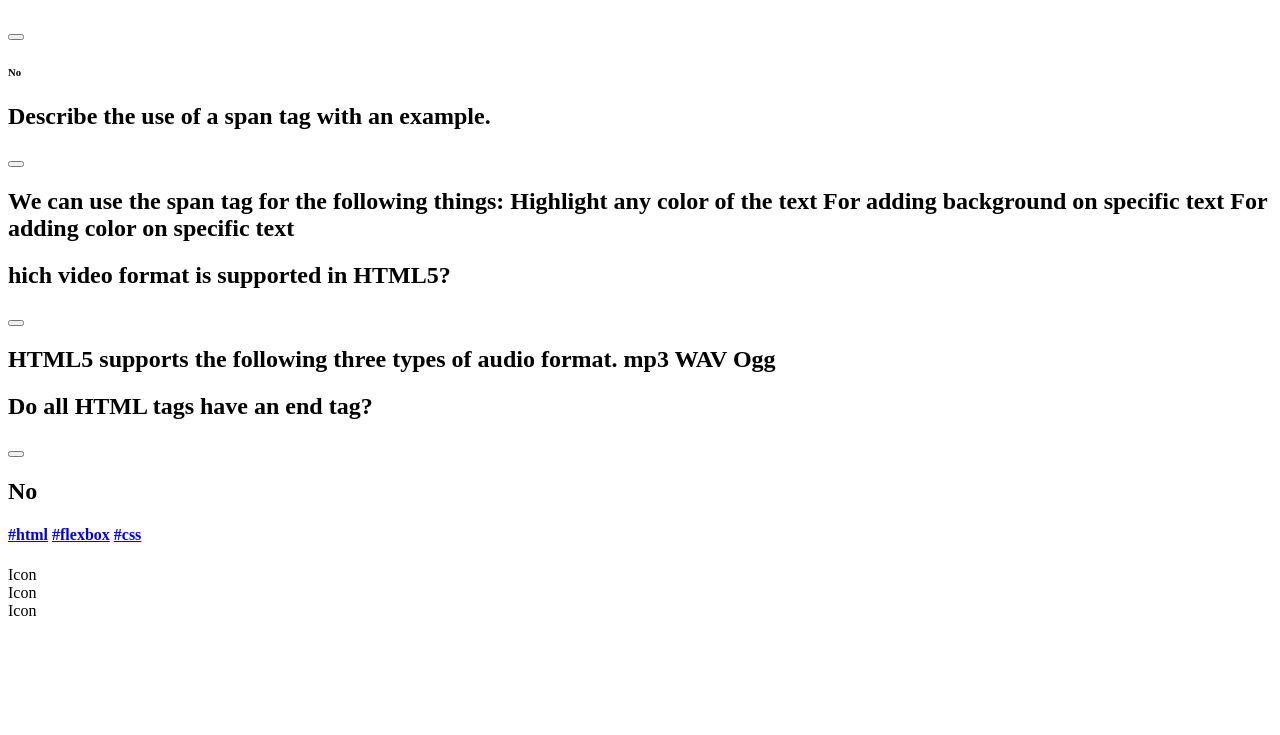
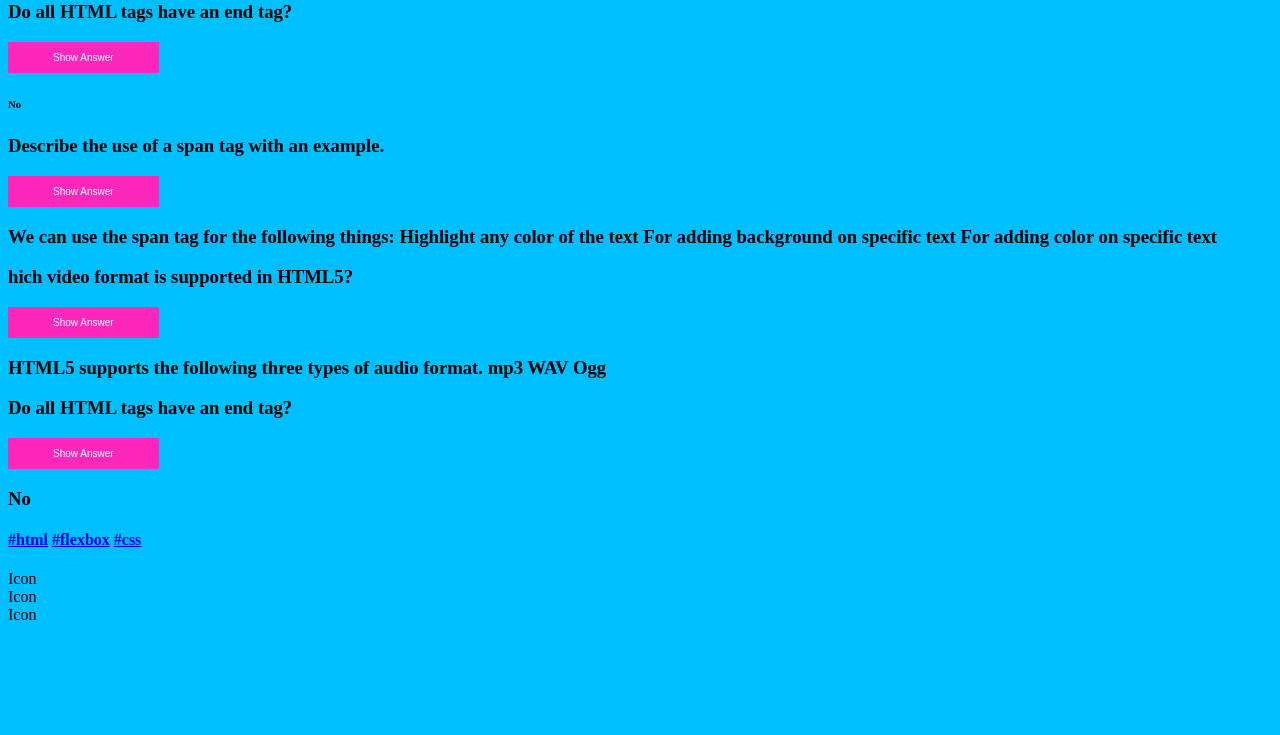
Before and after one commit to Nimbaland/Quiz-Project01, a plain HTML site: page index.html in a window 1280 px wide. Shown: the part 65-800 px from the top of the page. Drawn offline with Linux system fonts and the light colour scheme.

Commit message:
colorBackground cd

```diff
--- a/CSS/styles.css
+++ b/CSS/styles.css
@@ -0,0 +1,24 @@
+@import url(https://fonts.googleapis.com/css?family=Roboto:400,700);
+*<box-sizing>BorderBox</box-sizing>
+*.background {
+    background-color: deepskyblue;
+}
+
+.show-answer  {
+    background-color: #fb28bb; /* Blue */
+    border: none;
+    color: white;
+    padding: 10px 45px;
+    text-align: center;
+    text-decoration: none;
+    display: inline-block;
+    font-size: 10px;
+  }
+    transition-duration: 0.4s;
+    }
+
+  button:hover {
+    background-color: #4CAF50; /* Green */
+    color: white;
+    box-shadow: 0 12px 16px 0 rgba(0,0,0,0.24), 0 17px 50px 0 rgba(0,0,0,0.19);
+  }
--- a/index.html
+++ b/index.html
@@ -1,6 +1,9 @@
 <!--
 Ouiz App prototyp.
 -->
+<body style="background-color:deepskyblue;"></body>
+
+
 
 <!DOCTYPE html>
 <html lang="en">
@@ -9,7 +12,7 @@ Ouiz App prototyp.
     <meta http-equiv="X-UA-Compatible" content="IE=edge">
     <meta name="viewport" content="width=device-width, initial-scale=1.0">
     <link rel="stylesheet" href="./css/styles.css" />
-    <header>Quiz App</header>
+    <header><h1>Quiz App</h1></header>
     <title>Quiz App</title>
 </head>
 <!--
@@ -18,51 +21,55 @@ First Ouestion & Box
 <main>
 <section class="QuestionsCard">
 <body>
-    <h6>Do all HTML tags have an end tag?</h6>
-    <button class="show answer"></button>
+    <h3>Do all HTML tags have an end tag?</h3>
+    <button class="show-answer">Show Answer</button>
     <h6>No</h6>
 </body>
 
 
-    <p></p>
+
 <section class="QuestionsCard">
-    <body>
-        <h2>Describe the use of a span tag with an example.</h2>
-        <button class="show answer"></button>
-        <h2>We can use the span tag for the following things:
+    <article>
+        <h3>Describe the use of a span tag with an example.</h3>
+        <button class="show-answer">Show Answer</button>
+        <h3>We can use the span tag for the following things:
 
             Highlight any color of the text
             For adding background on specific text
             For adding color on specific text
-        </h2>
-    </body>
+        </h3>
+    </article>
  <section class="QuestionsCard">
-     <body>
-        <h2>hich video format is supported in HTML5?</h2>
-        <button class="show answer"></button>
-        <h2>HTML5 supports the following three types of audio format.
+     <article>
+        <h3>hich video format is supported in HTML5?</h3>
+        <button class="show-answer">Show Answer</button>
+        <h3>HTML5 supports the following three types of audio format.
 
             mp3
             WAV
             Ogg
-        </h2>
-     </body>
+        </h3>
+     </article>
 <section class="QuestionsCard">
-    <body>
-        <h2>Do all HTML tags have an end tag?</h2>
-        <button class="show answer"></button>
-        <h2>No</h2>
-    </body>
+    <article>
+        <h3>Do all HTML tags have an end tag?</h3>
+        <button class="show-answer">Show Answer</button>
+        <h3>No</h3>
+    </article>
 
 <!--
 Box Bottom links
 -->
 <section>
-    <h4 id="nav">
+    <h4 class="nav">
         <a href="https://de.wikipedia.org/wiki/Hypertext_Markup_Language">#html</a>
         <a href="https://en.wikipedia.org/wiki/CSS_Flexible_Box_Layout">#flexbox</a>
         <a href="https://de.wikipedia.org/wiki/Cascading_Style_Sheets">#css</a>
 </section>
+
+<!--
+Footer
+-->
 <footer>
     <div class="flex-container">
       <nav class="navbar">
```
